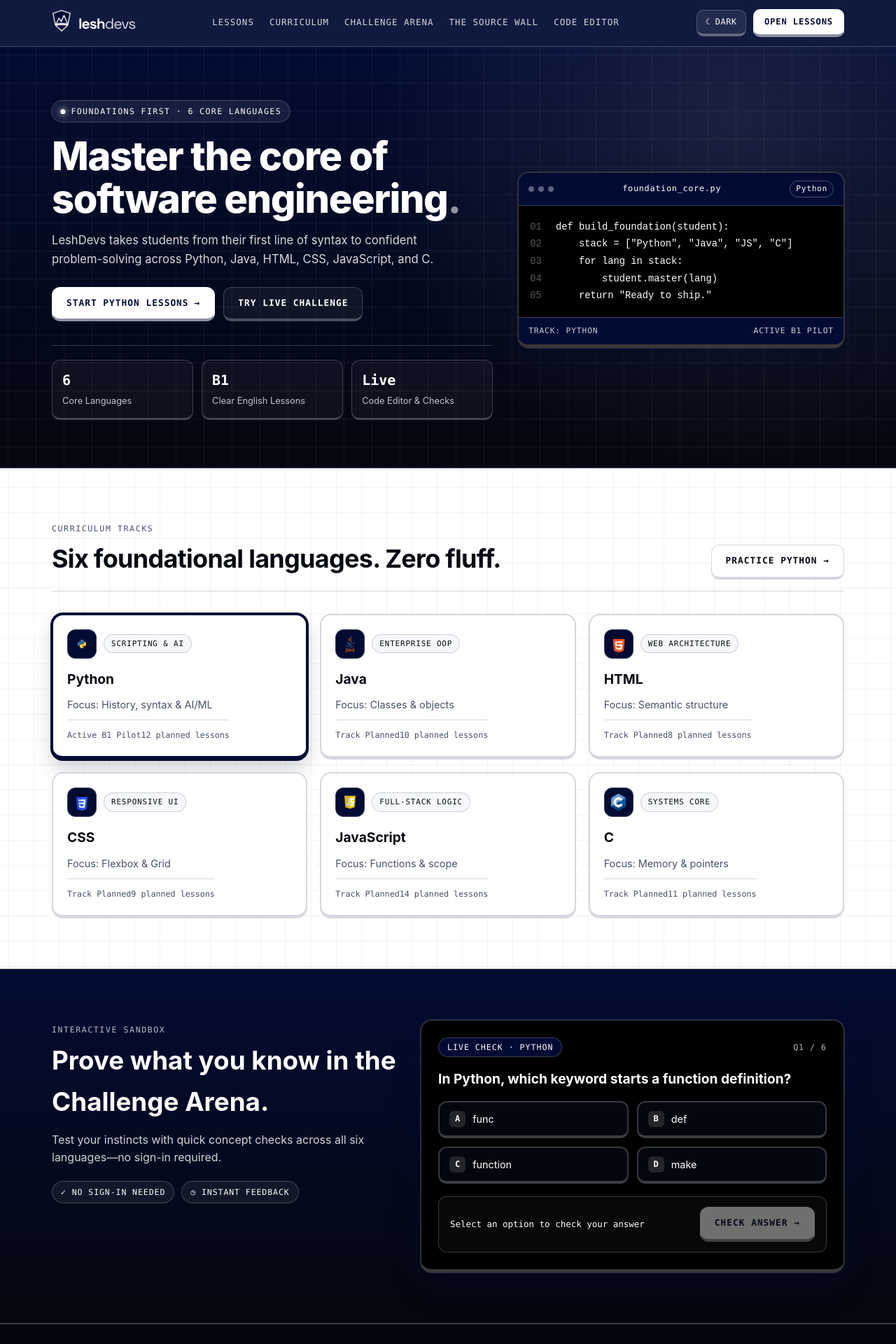
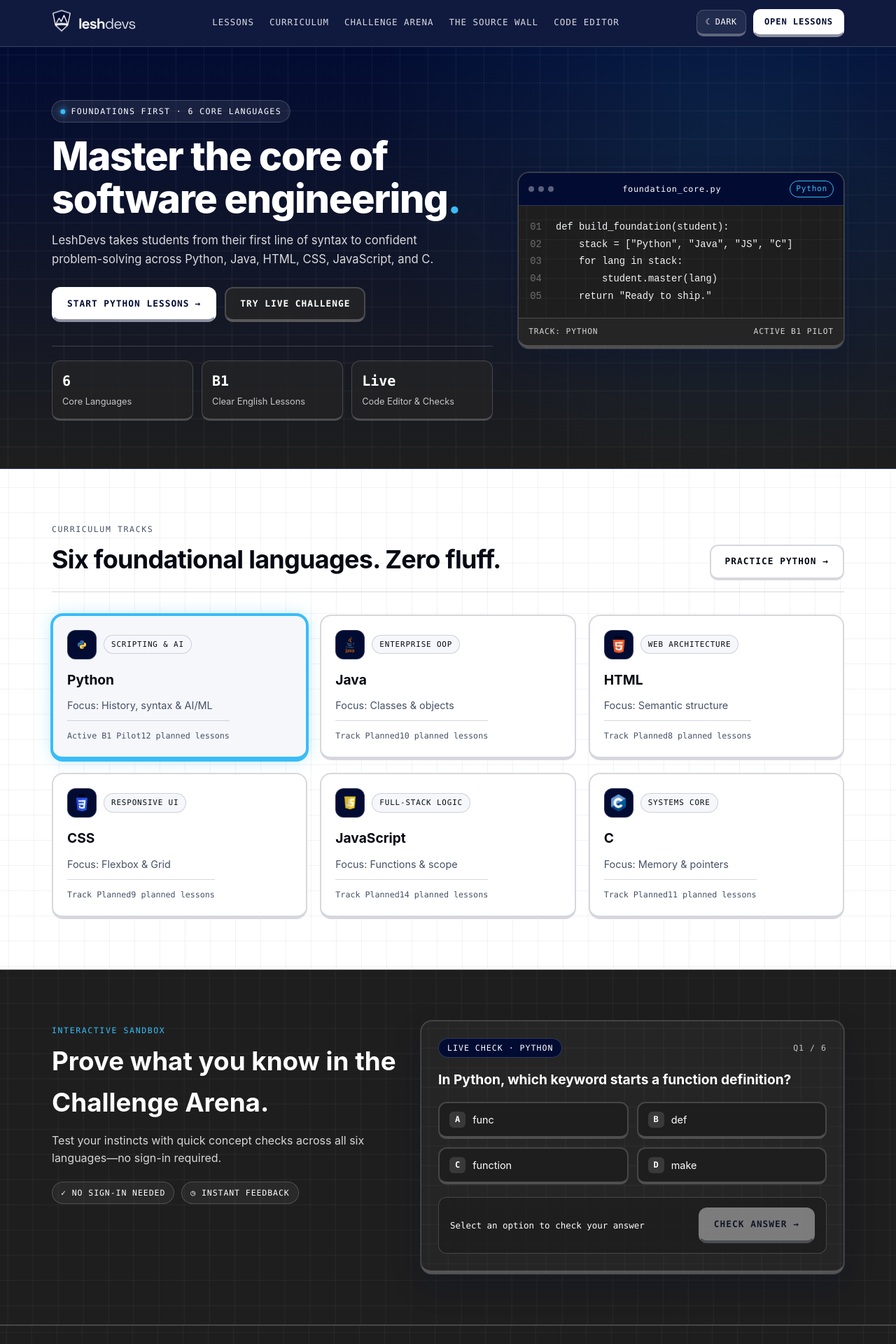
Before and after one commit to JoshKoledoye/lesh-devs, a React (Vite) app: page / in a window 1280 px wide. Shown: the top 1920 px of the page at 70% size. Built offline with nearby package versions, Linux system fonts and the light colour scheme.

Commit message:
Refactor styles for dark theme with neon blue accents
Updated various CSS variables and styles to implement a dark theme with neon blue accents. Adjusted hover effects and backgrounds for improved visual consistency.

```diff
--- a/src/styles.css
+++ b/src/styles.css
@@ -2,15 +2,20 @@
   --bg-page: #ffffff;
   --bg-surface: #f5f7fb;
   --bg-hud: #020c33;
-  --bg-void: #05070e;
+  --bg-vscode: #1e1e1e;
+  --bg-vscode-panel: #252526;
   --text-main: #060913;
   --text-muted: #465066;
   --text-inverse: #ffffff;
   --border-subtle: rgba(2, 12, 51, 0.16);
-  --border-hud: rgba(255, 255, 255, 0.2);
-  --glow-hud: 0 0 0 1px rgba(255, 255, 255, 0.14), 0 18px 42px rgba(2, 12, 51, 0.26);
+  --border-hud: rgba(255, 255, 255, 0.18);
+  --neon-blue: #38bdf8;
+  --neon-blue-glow: rgba(56, 189, 248, 0.32);
+  --neon-blue-tint: rgba(56, 189, 248, 0.1);
+  --glow-hud: 0 0 0 1px rgba(255, 255, 255, 0.12), 0 18px 42px rgba(2, 12, 51, 0.24);
   --grid-line: rgba(2, 12, 51, 0.05);
   --grid-hud: rgba(255, 255, 255, 0.055);
+  --grid-dark: rgba(255, 255, 255, 0.045);
   --correct-bg: #123824;
   --correct-border: #22c55e;
   --correct-text: #dcfce7;
@@ -23,18 +28,20 @@
 
 :root[data-theme='dark'],
 .site-shell[data-theme='dark'] {
-  --bg-page: #05070e;
-  --bg-surface: #020c33;
+  --bg-page: #1e1e1e;
+  --bg-surface: #252526;
   --bg-hud: #020c33;
-  --bg-void: #000000;
-  --text-main: #ffffff;
-  --text-muted: #b8c2d9;
+  --bg-vscode: #1e1e1e;
+  --bg-vscode-panel: #252526;
+  --text-main: #f3f4f6;
+  --text-muted: #a1a1aa;
   --text-inverse: #ffffff;
-  --border-subtle: rgba(255, 255, 255, 0.18);
-  --border-hud: rgba(255, 255, 255, 0.22);
-  --glow-hud: 0 0 24px rgba(255, 255, 255, 0.07), 0 18px 44px rgba(0, 0, 0, 0.68);
-  --grid-line: rgba(255, 255, 255, 0.042);
-  --grid-hud: rgba(255, 255, 255, 0.058);
+  --border-subtle: rgba(255, 255, 255, 0.14);
+  --border-hud: rgba(255, 255, 255, 0.18);
+  --glow-hud: 0 0 24px rgba(2, 12, 51, 0.45), 0 18px 40px rgba(0, 0, 0, 0.42);
+  --grid-line: rgba(255, 255, 255, 0.045);
+  --grid-hud: rgba(255, 255, 255, 0.055);
+  --grid-dark: rgba(255, 255, 255, 0.045);
 }
 
 @keyframes gridDrift {
@@ -193,7 +200,7 @@ body {
 }
 
 .nav-links a {
-  color: rgba(255, 255, 255, 0.82);
+  color: rgba(255, 255, 255, 0.84);
   text-decoration: none;
   font-family: var(--font-mono);
   font-size: 0.78rem;
@@ -205,8 +212,8 @@ body {
 }
 
 .nav-links a:hover {
-  color: #ffffff;
-  border-bottom-color: #ffffff;
+  color: var(--neon-blue);
+  border-bottom-color: var(--neon-blue);
   transform: translateY(-1px);
 }
 
@@ -216,7 +223,7 @@ body {
   gap: 10px;
 }
 
-/* Duolingo Tactile 3D Lip Controls */
+/* Duolingo Tactile 3D Lip Controls + Neon Blue Hover/Selection */
 .duo-3d {
   transition:
     transform 0.12s cubic-bezier(0.34, 1.56, 0.64, 1),
@@ -227,6 +234,8 @@ body {
 
 .duo-3d:hover:not(:disabled) {
   transform: translateY(-2px);
+  border-color: var(--neon-blue);
+  box-shadow: 0 0 14px var(--neon-blue-glow);
 }
 
 .duo-3d:active:not(:disabled) {
@@ -266,11 +275,16 @@ body {
   cursor: pointer;
 }
 
+.nav-cta:hover {
+  background: var(--bg-hud);
+  color: var(--neon-blue);
+}
+
 /* Hero Command Section */
 .hero-section {
   background:
-    radial-gradient(circle at 82% 18%, rgba(255, 255, 255, 0.09), transparent 45%),
-    linear-gradient(180deg, var(--bg-hud) 0%, var(--bg-void) 100%);
+    radial-gradient(circle at 82% 18%, rgba(56, 189, 248, 0.1), transparent 45%),
+    linear-gradient(180deg, var(--bg-hud) 0%, var(--bg-vscode) 100%);
   color: #ffffff;
   padding: 76px 0 68px;
   border-bottom: 1px solid var(--border-hud);
@@ -317,8 +331,8 @@ body {
   width: 7px;
   height: 7px;
   border-radius: 50%;
-  background: #ffffff;
-  box-shadow: 0 0 10px #ffffff;
+  background: var(--neon-blue);
+  box-shadow: 0 0 10px var(--neon-blue);
 }
 
 .hero-copy h1 {
@@ -330,7 +344,7 @@ body {
 }
 
 .dot {
-  color: rgba(255, 255, 255, 0.55);
+  color: var(--neon-blue);
 }
 
 .hero-subtitle {
@@ -366,20 +380,26 @@ body {
 .btn-primary {
   background: #ffffff;
   color: #020c33;
-  border: 1px solid #ffffff;
+  border: 2px solid #ffffff;
   border-bottom: 4px solid rgba(2, 12, 51, 0.45);
+}
+
+.btn-primary:hover:not(:disabled) {
+  background: var(--bg-hud);
+  color: var(--neon-blue);
+  border-color: var(--neon-blue);
 }
 
 .btn-outline {
   background: var(--bg-page);
   color: var(--text-main);
-  border: 1px solid var(--border-subtle);
+  border: 2px solid var(--border-subtle);
   border-bottom: 4px solid var(--border-subtle);
 }
 
 .hero-section .btn-outline,
 .lessons-page-bar .btn-outline {
-  background: rgba(255, 255, 255, 0.05);
+  background: rgba(37, 37, 38, 0.85);
   color: #ffffff;
   border-color: var(--border-hud);
   border-bottom: 4px solid rgba(255, 255, 255, 0.25);
@@ -399,7 +419,7 @@ body {
 }
 
 .duo-stat-tile {
-  background: rgba(255, 255, 255, 0.04);
+  background: rgba(37, 37, 38, 0.72);
   border: 1px solid var(--border-hud);
   border-bottom: 3px solid rgba(255, 255, 255, 0.2);
   border-radius: 12px;
@@ -418,13 +438,18 @@ body {
   color: rgba(255, 255, 255, 0.74);
 }
 
-/* Duolingo Tactile Cards */
+/* Duolingo Tactile Cards + Animated Dark Grid */
 .duo-card {
   border-radius: 16px;
 }
 
 .hero-code-card {
-  background: #000000;
+  background-color: var(--bg-vscode);
+  background-image:
+    linear-gradient(to right, var(--grid-dark) 1px, transparent 1px),
+    linear-gradient(to bottom, var(--grid-dark) 1px, transparent 1px);
+  background-size: 28px 28px;
+  animation: gridDrift 20s linear infinite;
   border: 1px solid var(--border-hud);
   border-bottom: 5px solid rgba(255, 255, 255, 0.22);
   overflow: hidden;
@@ -437,7 +462,7 @@ body {
   justify-content: space-between;
   gap: 10px;
   padding: 11px 14px;
-  background: #020c33;
+  background: var(--bg-hud);
   border-bottom: 1px solid var(--border-hud);
   font-family: var(--font-mono);
   font-size: 0.74rem;
@@ -460,7 +485,8 @@ body {
 
 .code-lang-tag {
   padding: 2px 8px;
-  border: 1px solid rgba(255, 255, 255, 0.28);
+  border: 1px solid var(--neon-blue);
+  color: var(--neon-blue);
   border-radius: 999px;
   font-size: 0.7rem;
 }
@@ -472,11 +498,11 @@ body {
   font-size: 0.86rem;
   line-height: 1.65;
   overflow-x: auto;
-  color: #ffffff;
+  color: #f3f4f6;
 }
 
 .ln {
-  color: rgba(255, 255, 255, 0.34);
+  color: rgba(255, 255, 255, 0.36);
   margin-right: 12px;
   user-select: none;
 }
@@ -486,13 +512,13 @@ body {
   justify-content: space-between;
   gap: 12px;
   padding: 10px 14px;
-  background: #020c33;
+  background: var(--bg-vscode-panel);
   border-top: 1px solid var(--border-hud);
   font-family: var(--font-mono);
   font-size: 0.7rem;
   letter-spacing: 0.08em;
   text-transform: uppercase;
-  color: rgba(255, 255, 255, 0.8);
+  color: rgba(255, 255, 255, 0.82);
 }
 
 /* Sections & Headers */
@@ -547,15 +573,16 @@ body {
 }
 
 .lang-card:hover {
-  border-color: #020c33;
-  border-bottom-color: #020c33;
-  box-shadow: 0 12px 26px rgba(2, 12, 51, 0.14);
+  border-color: var(--neon-blue);
+  border-bottom-color: var(--neon-blue);
+  box-shadow: 0 0 18px var(--neon-blue-glow), 0 12px 24px rgba(2, 12, 51, 0.14);
 }
 
 .lang-card.selected {
-  border-color: #020c33;
-  border-bottom-color: #020c33;
-  box-shadow: 0 0 0 2px #020c33, 0 14px 28px rgba(2, 12, 51, 0.18);
+  background-color: var(--bg-surface);
+  border-color: var(--neon-blue);
+  border-bottom-color: var(--neon-blue);
+  box-shadow: 0 0 0 2px var(--neon-blue), 0 0 22px var(--neon-blue-glow);
 }
 
 .lang-card-top {
@@ -569,7 +596,7 @@ body {
   width: 42px;
   height: 42px;
   border-radius: 12px;
-  background: #020c33;
+  background: var(--bg-hud);
   border: 1px solid var(--border-hud);
   display: grid;
   place-items: center;
@@ -622,16 +649,21 @@ body {
   color: var(--text-muted);
 }
 
-/* Challenge Arena HUD Band */
+/* Challenge Arena HUD Band + Animated Grid */
 .arena-band {
-  background: linear-gradient(180deg, var(--bg-hud) 0%, var(--bg-void) 100%);
+  background-color: var(--bg-vscode);
+  background-image:
+    linear-gradient(to right, var(--grid-dark) 1px, transparent 1px),
+    linear-gradient(to bottom, var(--grid-dark) 1px, transparent 1px);
+  background-size: 36px 36px;
+  animation: gridDrift 20s linear infinite;
   color: #ffffff;
   border-top: 1px solid var(--border-hud);
   border-bottom: 1px solid var(--border-hud);
 }
 
 .arena-band .section-kicker {
-  color: rgba(255, 255, 255, 0.72);
+  color: var(--neon-blue);
 }
 
 .arena-grid {
@@ -664,11 +696,16 @@ body {
   padding: 6px 12px;
   border: 1px solid var(--border-hud);
   border-radius: 999px;
-  background: rgba(255, 255, 255, 0.06);
+  background: rgba(255, 255, 255, 0.05);
 }
 
 .challenge-box {
-  background: #000000;
+  background-color: var(--bg-vscode-panel);
+  background-image:
+    linear-gradient(to right, var(--grid-dark) 1px, transparent 1px),
+    linear-gradient(to bottom, var(--grid-dark) 1px, transparent 1px);
+  background-size: 28px 28px;
+  animation: gridDrift 22s linear infinite;
   color: #ffffff;
   border: 1px solid var(--border-hud);
   border-bottom: 5px solid rgba(255, 255, 255, 0.22);
@@ -680,7 +717,7 @@ body {
 }
 
 .lesson-block-card {
-  background: rgba(255, 255, 255, 0.03);
+  background: rgba(30, 30, 30, 0.86);
   border: 1px solid var(--border-hud);
   border-radius: 12px;
   padding: 16px;
@@ -715,7 +752,7 @@ body {
   width: 20px;
   height: 20px;
   border-radius: 999px;
-  background: #ffffff;
+  background: var(--neon-blue);
   color: #020c33;
   font-family: var(--font-mono);
   font-size: 0.72rem;
@@ -739,7 +776,7 @@ body {
 .challenge-badge {
   padding: 4px 12px;
   border-radius: 999px;
-  background: #020c33;
+  background: var(--bg-hud);
   border: 1px solid var(--border-hud);
 }
 
@@ -764,7 +801,7 @@ body {
   align-items: center;
   gap: 10px;
   text-align: left;
-  background: #05070e;
+  background: var(--bg-vscode);
   color: #ffffff;
   border: 2px solid var(--border-hud);
   border-bottom: 4px solid rgba(255, 255, 255, 0.22);
@@ -774,15 +811,17 @@ body {
 }
 
 .option-btn:hover:not(:disabled) {
-  border-color: #ffffff;
-  background: #020c33;
+  border-color: var(--neon-blue);
+  border-bottom-color: var(--neon-blue);
+  background: var(--bg-hud);
+  box-shadow: 0 0 14px var(--neon-blue-glow);
 }
 
 .option-btn.is-selected {
-  border-color: #ffffff;
-  border-bottom-color: #ffffff;
-  background: #020c33;
-  box-shadow: 0 0 0 1px #ffffff;
+  border-color: var(--neon-blue);
+  border-bottom-color: var(--neon-blue);
+  background: var(--bg-hud);
+  box-shadow: 0 0 0 1px var(--neon-blue), 0 0 16px var(--neon-blue-glow);
 }
 
 /* Duolingo Green (Correct) & Red (Wrong) Quiz States */
@@ -833,7 +872,7 @@ body {
   gap: 14px;
   padding: 14px 16px;
   border-radius: 12px;
-  background: rgba(255, 255, 255, 0.03);
+  background: rgba(30, 30, 30, 0.82);
   border: 1px solid var(--border-hud);
   flex-wrap: wrap;
   transition: background-color 0.2s ease, border-color 0.2s ease;
@@ -877,17 +916,24 @@ body {
   border-radius: 10px;
   border: 1px solid var(--border-hud);
   border-bottom: 4px solid rgba(255, 255, 255, 0.24);
-  background: #020c33;
-  color: rgba(255, 255, 255, 0.82);
+  background: var(--bg-vscode);
+  color: rgba(255, 255, 255, 0.84);
   cursor: pointer;
 }
 
-.holo-tab.active,
 .holo-tab:hover:not(:disabled) {
+  border-color: var(--neon-blue);
+  border-bottom-color: var(--neon-blue);
+  color: var(--neon-blue);
+  box-shadow: 0 0 14px var(--neon-blue-glow);
+}
+
+.holo-tab.active {
   background: #ffffff;
   color: #020c33;
-  border-color: #ffffff;
-  border-bottom-color: rgba(2, 12, 51, 0.45);
+  border-color: var(--neon-blue);
+  border-bottom-color: var(--neon-blue);
+  box-shadow: 0 0 16px var(--neon-blue-glow);
   font-weight: 700;
 }
 
@@ -896,9 +942,14 @@ body {
   cursor: not-allowed;
 }
 
-/* Source Wall */
+/* Source Wall + Animated Dark Grid */
 .source-wall-section {
-  background: var(--bg-void);
+  background-color: var(--bg-vscode);
+  background-image:
+    linear-gradient(to right, var(--grid-dark) 1px, transparent 1px),
+    linear-gradient(to bottom, var(--grid-dark) 1px, transparent 1px);
+  background-size: 36px 36px;
+  animation: gridDrift 24s linear infinite;
   color: #ffffff;
   border-top: 1px solid var(--border-hud);
 }
@@ -910,7 +961,7 @@ body {
 .light-head .section-kicker,
 .source-sub,
 .mono-label {
-  color: rgba(255, 255, 255, 0.72);
+  color: rgba(255, 255, 255, 0.74);
   font-family: var(--font-mono);
 }
 
@@ -932,15 +983,16 @@ body {
   gap: 10px;
   text-decoration: none;
   color: #ffffff;
-  background: #020c33;
+  background: var(--bg-vscode-panel);
   border: 1px solid var(--border-hud);
   border-bottom: 5px solid rgba(255, 255, 255, 0.22);
   padding: 20px;
 }
 
 .source-card:hover {
-  border-color: #ffffff;
-  box-shadow: 0 0 22px rgba(255, 255, 255, 0.14);
+  border-color: var(--neon-blue);
+  border-bottom-color: var(--neon-blue);
+  box-shadow: 0 0 20px var(--neon-blue-glow);
 }
 
 .source-card-top,
@@ -957,7 +1009,7 @@ body {
   padding: 3px 9px;
   border: 1px solid var(--border-hud);
   border-radius: 6px;
-  background: #000000;
+  background: var(--bg-hud);
 }
 
 .source-card h3 {
@@ -975,7 +1027,7 @@ body {
   margin-top: auto;
   padding-top: 12px;
   border-top: 1px solid var(--border-hud);
-  color: rgba(255, 255, 255, 0.8);
+  color: rgba(255, 255, 255, 0.82);
 }
 
 /* Dedicated Lessons Page */
@@ -991,7 +1043,7 @@ body {
   flex-wrap: wrap;
   gap: 14px;
   padding: 14px 18px;
-  background: #020c33;
+  background: var(--bg-hud);
   border: 1px solid var(--border-hud);
   border-bottom: 4px solid rgba(255, 255, 255, 0.24);
   border-radius: 16px;
@@ -1000,13 +1052,13 @@ body {
 
 /* VS Code-style Code Snippet Block */
 .vscode-block {
-  background: #1e1e1e;
+  background: var(--bg-vscode);
   color: #d4d4d4;
-  border: 1px solid #2d2d30;
+  border: 1px solid #333333;
   border-bottom: 5px solid #141414;
   border-radius: 14px;
   overflow: hidden;
-  box-shadow: 0 12px 30px rgba(0, 0, 0, 0.45);
+  box-shadow: 0 12px 30px rgba(0, 0, 0, 0.36);
 }
 
 .vscode-topbar {
@@ -1014,7 +1066,7 @@ body {
   align-items: center;
   gap: 10px;
   padding: 10px 14px;
-  background: #252526;
+  background: var(--bg-vscode-panel);
   border-bottom: 1px solid #333333;
   font-size: 0.84rem;
   flex-wrap: wrap;
@@ -1048,13 +1100,13 @@ body {
   font-size: 0.7rem;
   padding: 2px 8px;
   border-radius: 6px;
-  background: #020c33;
-  color: #ffffff;
-  border: 1px solid rgba(255, 255, 255, 0.2);
+  background: var(--bg-hud);
+  color: var(--neon-blue);
+  border: 1px solid rgba(56, 189, 248, 0.45);
 }
 
 .vscode-open-btn {
-  background: #020c33;
+  background: var(--bg-hud);
   color: #ffffff;
   border: 1px solid rgba(255, 255, 255, 0.35);
   border-bottom: 3px solid rgba(255, 255, 255, 0.2);
@@ -1068,8 +1120,9 @@ body {
 }
 
 .vscode-open-btn:hover {
-  background: #ffffff;
+  background: var(--neon-blue);
   color: #020c33;
+  border-color: var(--neon-blue);
 }
 
 .vscode-legend {
@@ -1122,7 +1175,7 @@ body {
 }
 
 .vscode-line:hover {
-  background: rgba(255, 255, 255, 0.04);
+  background: rgba(56, 189, 248, 0.07);
 }
 
 .vscode-ln {
@@ -1151,7 +1204,7 @@ body {
 
 .vscode-footer {
   padding: 10px 14px;
-  background: #252526;
+  background: var(--bg-vscode-panel);
   border-top: 1px solid #333333;
   font-size: 0.84rem;
   color: #e2e8f0;
@@ -1159,7 +1212,7 @@ body {
 
 /* Footer & Mobile Navigation */
 .site-footer {
-  background: #020c33;
+  background: var(--bg-hud);
   color: #ffffff;
   border-top: 1px solid var(--border-hud);
   padding: 24px 0;
@@ -1204,6 +1257,10 @@ body {
 
   .site-shell,
   .hero-section::before,
+  .hero-code-card,
+  .arena-band,
+  .challenge-box,
+  .source-wall-section,
   .duo-pop,
   .duo-float,
   .duo-bounce,
@@ -1265,8 +1322,8 @@ body {
   }
 
   .mobile-bottom-nav button.active {
-    color: #ffffff;
-    background: rgba(255, 255, 255, 0.12);
-    box-shadow: inset 0 3px 0 #ffffff;
+    color: var(--neon-blue);
+    background: var(--neon-blue-tint);
+    box-shadow: inset 0 3px 0 var(--neon-blue);
   }
 }
```
